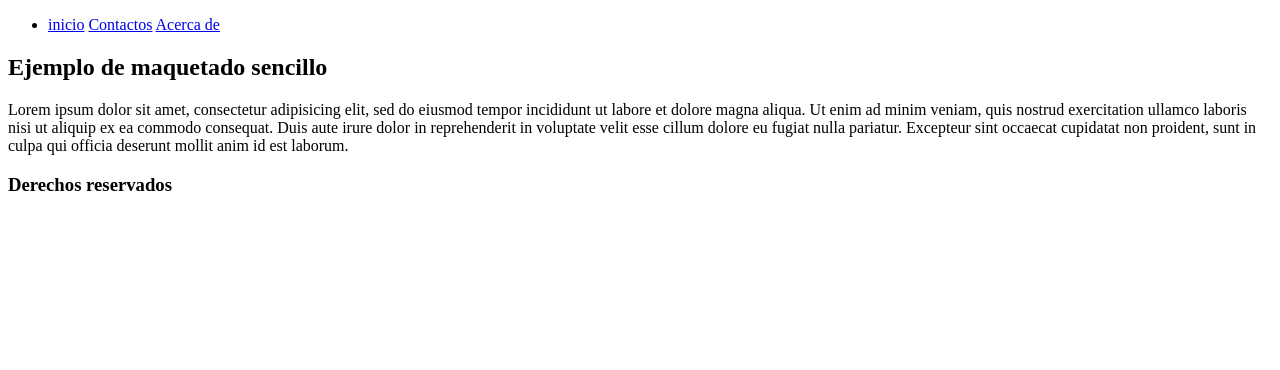
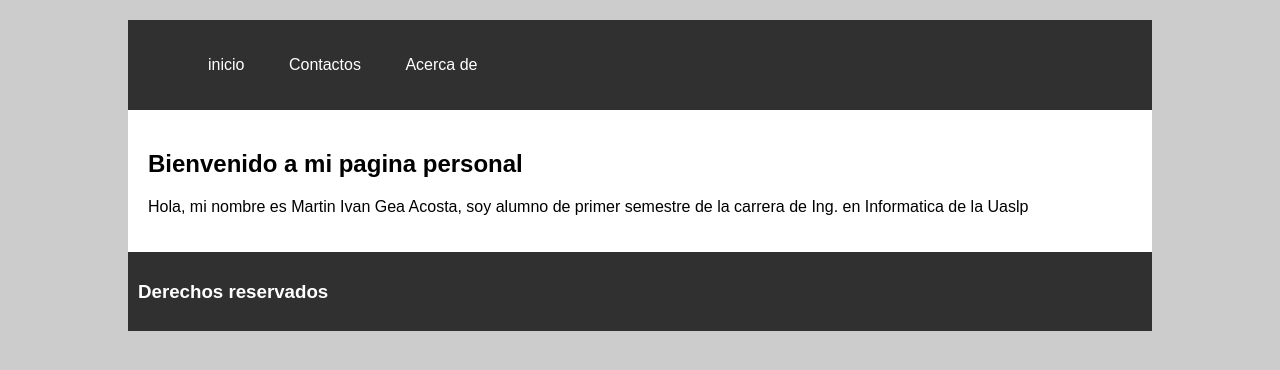
Before and after one commit to MartinGea97/MartinGea97.github.io, a plain HTML site: page index.html in a window 1280 px wide. Drawn offline with Linux system fonts and the light colour scheme.

Commit message:
Add files via upload

```diff
--- a/index.html
+++ b/index.html
@@ -3,7 +3,7 @@
 <head>
 	<title>Maquetado sencillo</title>
 	<meta charset="utf-8">
-	<link rel="stylesheet" type="text/css" href="maquetado.css">
+	<link rel="stylesheet" type="text/css" href="estilos.css">
 </head>
 <!--
 Etiquetas de maquetado
@@ -24,13 +24,10 @@ Etiquetas de maquetado
 </header>
 
 <main>
-	<h2>Ejemplo de maquetado sencillo</h2>
-	<p>Lorem ipsum dolor sit amet, consectetur adipisicing elit, sed do eiusmod
-	tempor incididunt ut labore et dolore magna aliqua. Ut enim ad minim veniam,
-	quis nostrud exercitation ullamco laboris nisi ut aliquip ex ea commodo
-	consequat. Duis aute irure dolor in reprehenderit in voluptate velit esse
-	cillum dolore eu fugiat nulla pariatur. Excepteur sint occaecat cupidatat non
-	proident, sunt in culpa qui officia deserunt mollit anim id est laborum.</p>
+	<h2>Bienvenido a mi pagina personal</h2>
+	<p>Hola, mi nombre es Martin Ivan Gea Acosta, soy
+	alumno de primer semestre de la carrera de Ing. en Informatica
+	de la Uaslp</p>
 </main>
 
 <footer>
```
